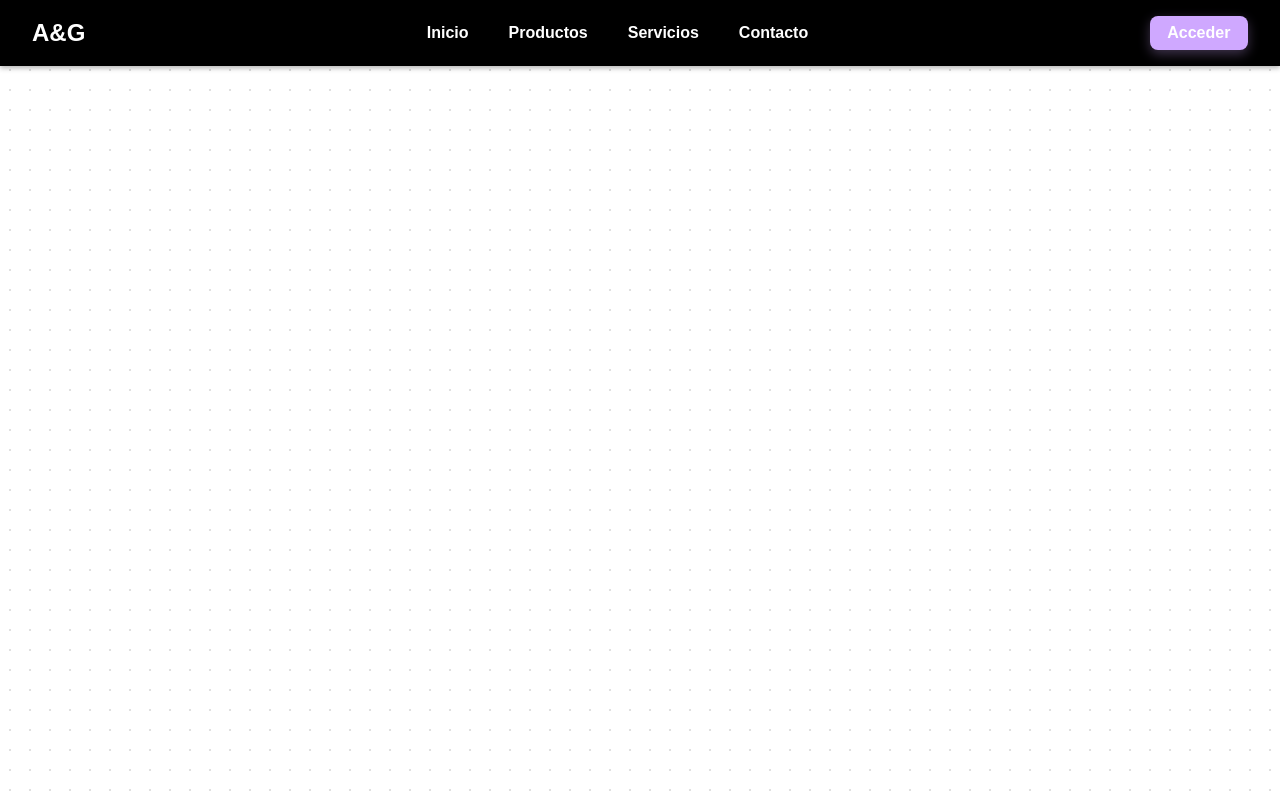
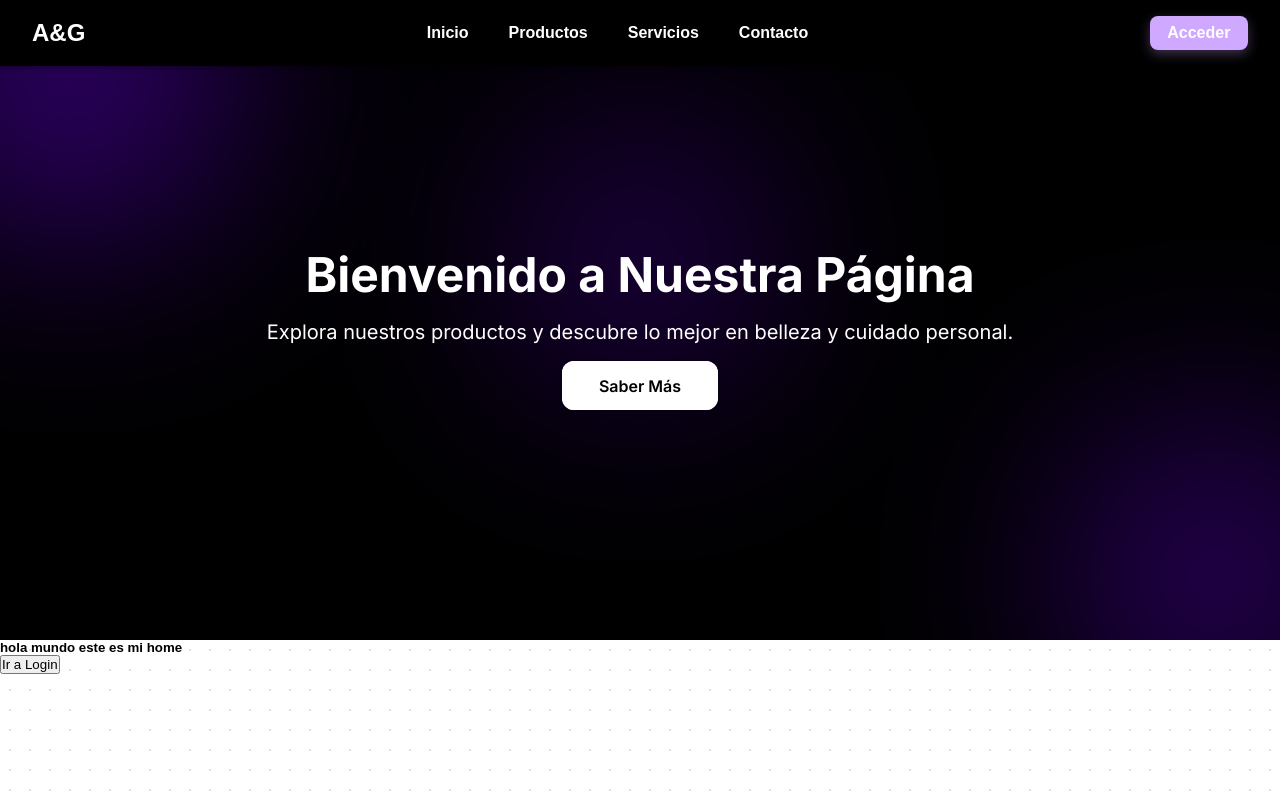
Before and after one commit to daniels-py/front-end-react, a React (Vite) app in the folder agpanel/: page / in a window 1280 px wide. Built offline with nearby package versions, Linux system fonts and the light colour scheme.

Commit message:
syle: herobanner home

```diff
--- /dev/null
+++ b/agpanel/src/Components/Herobanner/HeroBanner.css
@@ -0,0 +1,127 @@
+@import url('https://fonts.googleapis.com/css2?family=Inter:wght@400;600;700&display=swap');
+
+.hero-banner {
+    position: relative;
+    min-height: 80vh;
+    background: rgb(0, 0, 0); /* fondo blanco translúcido */
+    backdrop-filter: blur(15px);          /* efecto vidrio */
+    -webkit-backdrop-filter: blur(15px);  /* compatibilidad con Safari */
+
+    color: white;
+    display: flex;
+    align-items: center;
+    justify-content: center;
+    text-align: center;
+    overflow: hidden;
+    padding: 2rem;
+    font-family: 'Inter', sans-serif;
+}
+
+/* Círculos borrosos decorativos */
+.blur-circle {
+    position: absolute;
+    border-radius: 50%;
+    filter: blur(120px);
+    opacity: 0.6;
+    z-index: 0;
+}
+
+.circle-1 {
+    width: 300px;
+    height: 300px;
+    background: #7002f7;
+    top: -80px;
+    left: -80px;
+}
+
+.circle-2 {
+    width: 250px;
+    height: 250px;
+    background: #7002f7;
+    bottom: -60px;
+    right: -60px;
+}
+
+.circle-3 {
+    width: 200px;
+    height: 200px;
+    background: #7002f7;;
+    top: 40%;
+    left: 50%;
+    transform: translate(-50%, -50%);
+}
+
+.hero-content {
+    position: relative;
+    z-index: 1;
+    max-width: 800px;
+    animation: fadeInUp 1s ease-out;
+}
+
+.hero-content h1 {
+    font-size: 3rem;
+    font-weight: 700;
+    margin-bottom: 1rem;
+}
+
+.hero-content p {
+    font-size: 1.25rem;
+    margin-bottom: 2rem;
+    font-weight: 400;
+}
+
+.hero-button {
+    padding: 0.8rem 2.2rem;
+    background-color: #ffffff;
+    color: #000000;
+    font-weight: 600;
+    border-radius: 12px;
+    text-decoration: none;
+    border: 2px solid #ffffff;
+    transition: all 0.3s ease;
+    box-shadow: 0 6px 15px rgba(0, 0, 0, 0.1);
+}
+
+.hero-button:hover {
+    background-color: #000000;
+    color: #cfa8ff;
+    border-color: #cfa8ff;
+    transform: scale(1.05);
+    box-shadow: 0 8px 24px rgba(207, 168, 255, 0.3);
+}
+
+@keyframes fadeInUp {
+    from {
+        opacity: 0;
+        transform: translateY(20px);
+    }
+    to {
+        opacity: 1;
+        transform: translateY(0);
+    }
+}
+
+@media (max-width: 768px) {
+    .hero-content h1 {
+        font-size: 2.5rem;
+    }
+
+    .hero-content p {
+        font-size: 1.1rem;
+    }
+}
+
+@media (max-width: 480px) {
+    .hero-content h1 {
+        font-size: 2rem;
+    }
+
+    .hero-content p {
+        font-size: 1rem;
+    }
+
+    .hero-button {
+        padding: 0.6rem 1.6rem;
+        font-size: 0.9rem;
+    }
+}
--- /dev/null
+++ b/agpanel/src/Components/Herobanner/HeroBanner.jsx
@@ -0,0 +1,22 @@
+import React from 'react';
+import './HeroBanner.css';
+
+const HeroBanner = () => {
+  return (
+    <section className="hero-banner">
+      {/* Figuras difusas decorativas */}
+      <div className="blur-circle circle-1"></div>
+      <div className="blur-circle circle-2"></div>
+      <div className="blur-circle circle-3"></div>
+
+      {/* Contenido principal */}
+      <div className="hero-content">
+        <h1>Bienvenido a Nuestra Página</h1>
+        <p>Explora nuestros productos y descubre lo mejor en belleza y cuidado personal.</p>
+        <a href="#productos" className="hero-button">Saber Más</a>
+      </div>
+    </section>
+  );
+};
+
+export default HeroBanner;
--- a/agpanel/src/pages/Home.jsx
+++ b/agpanel/src/pages/Home.jsx
@@ -7,7 +7,7 @@ import '../pages/Home.css';
 /* Mis componentes */
 
 import Header from '../Components/header/Header'
-
+import Herobanner from '../Components/Herobanner/HeroBanner';
 
 function Home() {
   const navigate = useNavigate();
@@ -16,6 +16,7 @@ function Home() {
     <div>
 
        <Header />
+        <Herobanner />
 
       <h5 className='titulo1'>hola mundo este es mi home</h5>
       <button onClick={() => navigate('/login')}>Ir a Login</button>
```
